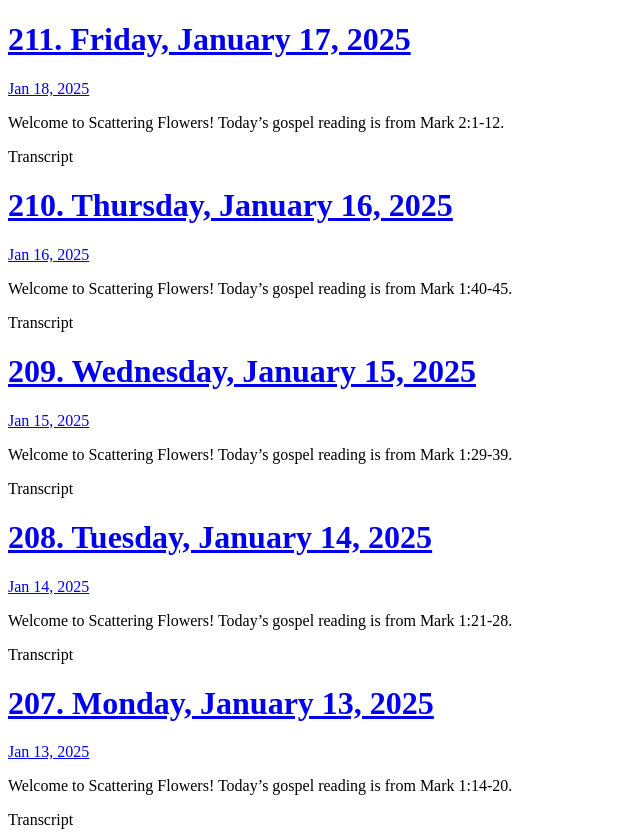
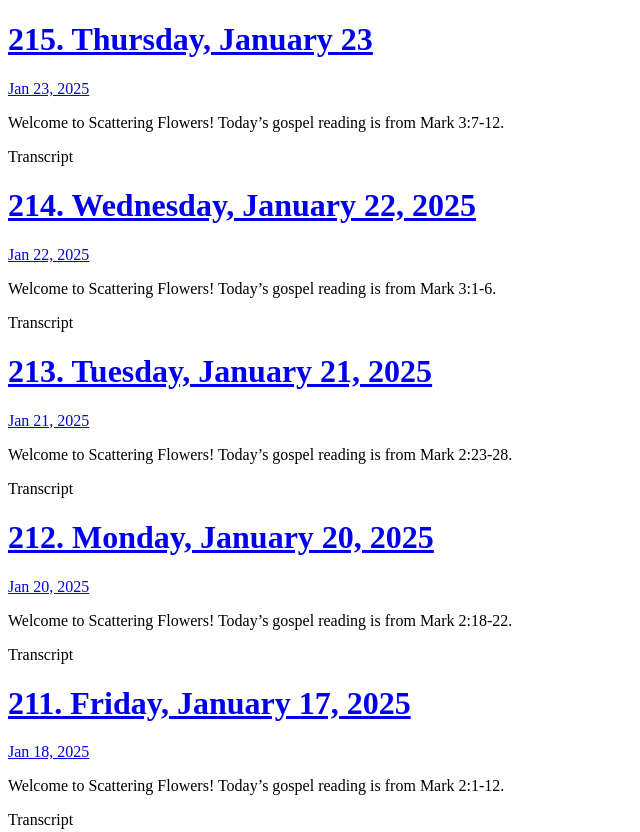
Before and after one commit to ljsond/scatteringflowers-backup, a plain HTML site: page index.html in a window 1280 px wide. Shown: the top 832 px of the page, without its empty margins (0-640 px from the left). Drawn offline with Linux system fonts and the light colour scheme.

Commit message:
Archiving from Micro.blog.

```diff
--- a/index.html
+++ b/index.html
@@ -24,6 +24,66 @@
 
 	  <div class="h-entry">
 
+			<h1><a href="https://scatteringflowers.com/2025/01/23/thursday-january.html">215. Thursday, January 23</a></h1>
+
+
+		<a href="https://scatteringflowers.com/2025/01/23/thursday-january.html" class="u-url"><time class="dt-published" datetime="2025-01-23 21:46:07 -0500">Jan 23, 2025</time></a>
+
+		<div class="e-content">
+			 <p>Welcome to Scattering Flowers! Today’s gospel reading is from Mark 3:7-12.</p>
+<p><!-- raw HTML omitted --><!-- raw HTML omitted --></p>
+<p><!-- raw HTML omitted -->Transcript<!-- raw HTML omitted --></p>
+
+		</div>
+	  </div>
+
+	  <div class="h-entry">
+
+			<h1><a href="https://scatteringflowers.com/2025/01/22/wednesday-january.html">214. Wednesday, January 22, 2025</a></h1>
+
+
+		<a href="https://scatteringflowers.com/2025/01/22/wednesday-january.html" class="u-url"><time class="dt-published" datetime="2025-01-22 08:19:44 -0500">Jan 22, 2025</time></a>
+
+		<div class="e-content">
+			 <p>Welcome to Scattering Flowers! Today’s gospel reading is from Mark 3:1-6.</p>
+<p><!-- raw HTML omitted --><!-- raw HTML omitted --></p>
+<p><!-- raw HTML omitted -->Transcript<!-- raw HTML omitted --></p>
+
+		</div>
+	  </div>
+
+	  <div class="h-entry">
+
+			<h1><a href="https://scatteringflowers.com/2025/01/21/tuesday-january.html">213. Tuesday, January 21, 2025</a></h1>
+
+
+		<a href="https://scatteringflowers.com/2025/01/21/tuesday-january.html" class="u-url"><time class="dt-published" datetime="2025-01-21 08:24:50 -0500">Jan 21, 2025</time></a>
+
+		<div class="e-content">
+			 <p>Welcome to Scattering Flowers! Today’s gospel reading is from Mark 2:23-28.</p>
+<p><!-- raw HTML omitted --><!-- raw HTML omitted --></p>
+<p><!-- raw HTML omitted -->Transcript<!-- raw HTML omitted --></p>
+
+		</div>
+	  </div>
+
+	  <div class="h-entry">
+
+			<h1><a href="https://scatteringflowers.com/2025/01/20/monday-january.html">212. Monday, January 20, 2025</a></h1>
+
+
+		<a href="https://scatteringflowers.com/2025/01/20/monday-january.html" class="u-url"><time class="dt-published" datetime="2025-01-20 09:26:12 -0500">Jan 20, 2025</time></a>
+
+		<div class="e-content">
+			 <p>Welcome to Scattering Flowers! Today’s gospel reading is from Mark 2:18-22.</p>
+<p><!-- raw HTML omitted --><!-- raw HTML omitted --></p>
+<p><!-- raw HTML omitted -->Transcript<!-- raw HTML omitted --></p>
+
+		</div>
+	  </div>
+
+	  <div class="h-entry">
+
 			<h1><a href="https://scatteringflowers.com/2025/01/18/friday-january.html">211. Friday, January 17, 2025</a></h1>
 
 
```
